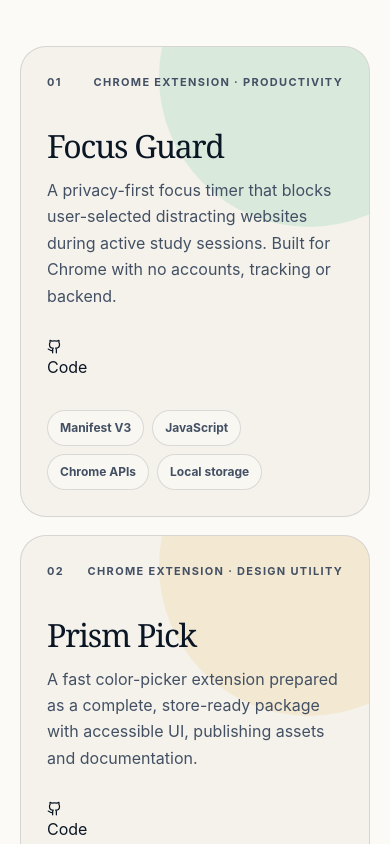
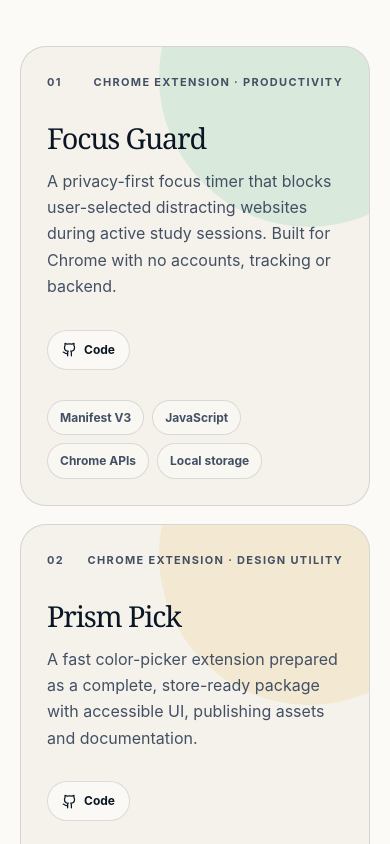
Before and after one commit to tusarimrananik/portfolio, a Next.js app: page / in a window 390 px wide. Shown: the part 1620-2464 px from the top of the page. Built offline with nearby package versions, Linux system fonts and the light colour scheme.

Commit message:
chore: refresh portfolio presentation

```diff
--- a/app/globals.css
+++ b/app/globals.css
@@ -397,13 +397,14 @@ h1 span {
 
 .project-list {
   display: grid;
+  grid-template-columns: repeat(2, minmax(0, 1fr));
   gap: 18px;
 }
 
 .project-card {
   position: relative;
   overflow: hidden;
-  padding: clamp(26px, 4vw, 52px);
+  padding: clamp(26px, 3vw, 42px);
   border: 1px solid var(--line);
   border-radius: 26px;
   background: var(--paper);
@@ -451,7 +452,7 @@ h1 span {
   z-index: 1;
   display: flex;
   justify-content: space-between;
-  margin-bottom: clamp(38px, 5vw, 74px);
+  margin-bottom: clamp(32px, 4vw, 54px);
   color: var(--ink-soft);
   font-size: 11px;
   font-weight: 750;
@@ -463,7 +464,7 @@ h1 span {
   position: relative;
   z-index: 1;
   display: grid;
-  grid-template-columns: minmax(0, 1fr) auto;
+  grid-template-columns: 1fr;
   gap: 30px;
   align-items: start;
 }
@@ -471,7 +472,7 @@ h1 span {
 .project-body h3 {
   margin-bottom: 14px;
   font-family: Georgia, "Times New Roman", serif;
-  font-size: clamp(2rem, 3vw, 3.4rem);
+  font-size: clamp(1.8rem, 2.5vw, 2.8rem);
   font-weight: 500;
   letter-spacing: -0.04em;
   line-height: 1.05;
@@ -483,19 +484,28 @@ h1 span {
   color: var(--ink-soft);
 }
 
-.project-link {
-  display: grid;
-  width: 54px;
-  height: 54px;
-  place-items: center;
+.project-actions {
+  display: flex;
+  flex-wrap: wrap;
+  gap: 9px;
+}
+
+.project-action {
+  display: inline-flex;
+  align-items: center;
+  gap: 7px;
+  min-height: 40px;
+  padding: 0 14px;
   border: 1px solid var(--line);
-  border-radius: 50%;
+  border-radius: 100px;
   background: rgba(255, 255, 255, 0.55);
+  font-size: 12px;
+  font-weight: 750;
   transition: transform 180ms ease, background 180ms ease, color 180ms ease;
 }
 
-.project-link:hover {
-  transform: rotate(8deg);
+.project-action:hover {
+  transform: translateY(-2px);
   background: var(--ink);
   color: var(--white);
 }
@@ -853,6 +863,10 @@ footer {
     grid-template-columns: 1fr;
   }
 
+  .project-list {
+    grid-template-columns: 1fr;
+  }
+
   .about-copy {
     max-width: 760px;
   }
@@ -908,16 +922,8 @@ footer {
     gap: 18px;
   }
 
-  .project-link {
-    position: absolute;
-    right: 0;
-    bottom: -72px;
-    width: 44px;
-    height: 44px;
-  }
-
   .tag-list {
-    padding-right: 55px;
+    padding-right: 0;
   }
 
   .skills-grid,
```
